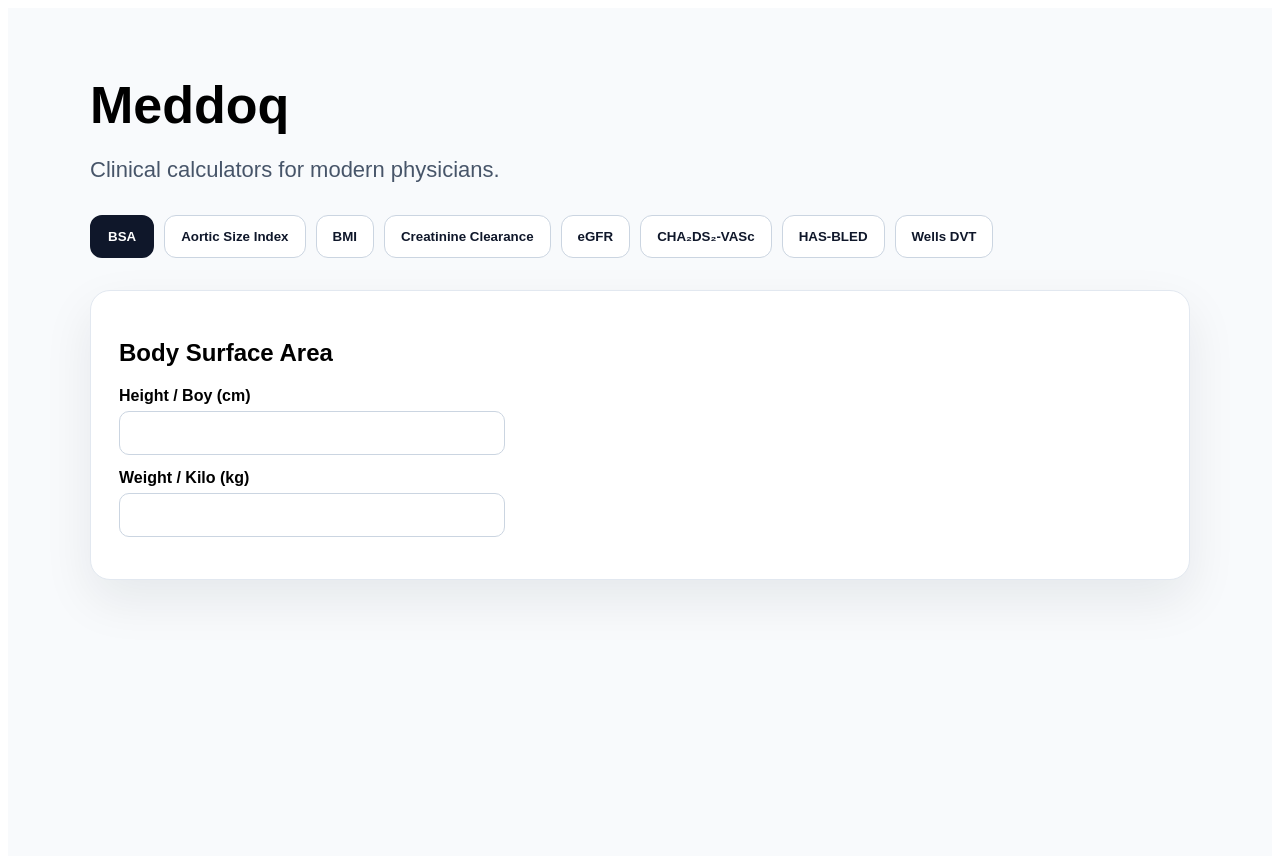
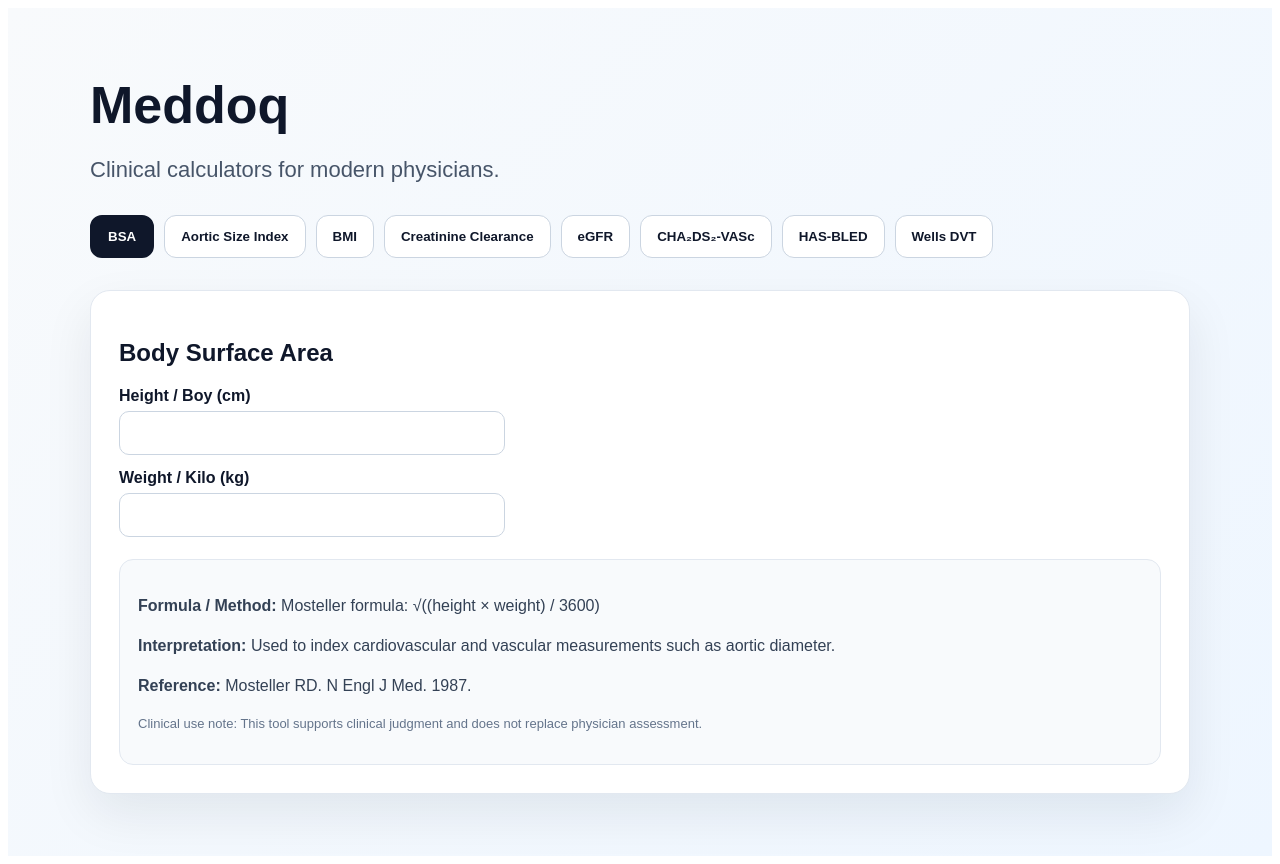
Before and after one commit to brsbyrm/meddoq, a Next.js app: page / in a window 1280 px wide. Built offline with nearby package versions, Linux system fonts and the light colour scheme.

Commit message:
Update page.js

```diff
--- a/app/page.js
+++ b/app/page.js
@@ -17,39 +17,24 @@ export default function Home() {
   const [active, setActive] = useState("BSA");
 
   return (
-    <main style={{ minHeight: "100vh", padding: 24, fontFamily: "Arial", background: "#f8fafc" }}>
-      <section style={{ maxWidth: 1100, margin: "0 auto" }}>
-        <h1 style={{ fontSize: 52, marginBottom: 8 }}>Meddoq</h1>
-        <p style={{ fontSize: 22, color: "#475569" }}>
-          Clinical calculators for modern physicians.
-        </p>
+    <main style={styles.main}>
+      <section style={styles.container}>
+        <h1 style={styles.logo}>Meddoq</h1>
+        <p style={styles.subtitle}>Clinical calculators for modern physicians.</p>
 
-        <div style={{ display: "flex", gap: 10, flexWrap: "wrap", margin: "32px 0" }}>
+        <div style={styles.tabs}>
           {calculators.map((c) => (
             <button
               key={c}
               onClick={() => setActive(c)}
-              style={{
-                padding: "12px 16px",
-                borderRadius: 12,
-                border: active === c ? "2px solid #0f172a" : "1px solid #cbd5e1",
-                background: active === c ? "#0f172a" : "white",
-                color: active === c ? "white" : "#0f172a",
-                fontWeight: 700,
-              }}
+              style={active === c ? styles.activeTab : styles.tab}
             >
               {c}
             </button>
           ))}
         </div>
 
-        <div style={{
-          background: "white",
-          border: "1px solid #e2e8f0",
-          borderRadius: 20,
-          padding: 28,
-          boxShadow: "0 20px 50px rgba(15,23,42,0.08)"
-        }}>
+        <div style={styles.card}>
           {active === "BSA" && <BSA />}
           {active === "Aortic Size Index" && <ASI />}
           {active === "BMI" && <BMI />}
@@ -66,28 +51,33 @@ export default function Home() {
 
 function Input({ label, value, setValue }) {
   return (
-    <label style={{ display: "block", marginBottom: 14, fontWeight: 600 }}>
+    <label style={styles.label}>
       {label}
       <input
         value={value}
         onChange={(e) => setValue(e.target.value)}
-        style={{
-          display: "block",
-          width: "100%",
-          maxWidth: 360,
-          marginTop: 6,
-          padding: 12,
-          borderRadius: 10,
-          border: "1px solid #cbd5e1",
-          fontSize: 16,
-        }}
+        style={styles.input}
+        inputMode="decimal"
       />
     </label>
   );
 }
 
+function Info({ formula, interpretation, reference }) {
+  return (
+    <div style={styles.info}>
+      <p><strong>Formula / Method:</strong> {formula}</p>
+      <p><strong>Interpretation:</strong> {interpretation}</p>
+      <p><strong>Reference:</strong> {reference}</p>
+      <p style={styles.disclaimer}>
+        Clinical use note: This tool supports clinical judgment and does not replace physician assessment.
+      </p>
+    </div>
+  );
+}
+
 function Result({ children }) {
-  return <div style={{ marginTop: 20, fontSize: 24, fontWeight: 800 }}>{children}</div>;
+  return <div style={styles.result}>{children}</div>;
 }
 
 function BSA() {
@@ -100,6 +90,11 @@ function BSA() {
     <Input label="Height / Boy (cm)" value={height} setValue={setHeight} />
     <Input label="Weight / Kilo (kg)" value={weight} setValue={setWeight} />
     {bsa && <Result>BSA: {bsa} m²</Result>}
+    <Info
+      formula="Mosteller formula: √((height × weight) / 3600)"
+      interpretation="Used to index cardiovascular and vascular measurements such as aortic diameter."
+      reference="Mosteller RD. N Engl J Med. 1987."
+    />
   </>;
 }
 
@@ -113,6 +108,11 @@ function ASI() {
     <Input label="Aortic diameter / Aort çapı (cm)" value={diameter} setValue={setDiameter} />
     <Input label="BSA (m²)" value={bsa} setValue={setBsa} />
     {asi && <Result>ASI: {asi} cm/m²</Result>}
+    <Info
+      formula="Aortic diameter / body surface area"
+      interpretation="Higher indexed aortic diameter may indicate higher relative aortic risk, especially in smaller patients."
+      reference="Davies RR et al. Ann Thorac Surg. 2006."
+    />
   </>;
 }
 
@@ -126,6 +126,11 @@ function BMI() {
     <Input label="Height / Boy (cm)" value={height} setValue={setHeight} />
     <Input label="Weight / Kilo (kg)" value={weight} setValue={setWeight} />
     {bmi && <Result>BMI: {bmi} kg/m²</Result>}
+    <Info
+      formula="Weight / height²"
+      interpretation="General weight classification: <18.5 underweight, 18.5–24.9 normal, 25–29.9 overweight, ≥30 obese."
+      reference="World Health Organization BMI classification."
+    />
   </>;
 }
 
@@ -149,6 +154,11 @@ function CrCl() {
     <Input label="Creatinine / Kreatinin (mg/dL)" value={creat} setValue={setCreat} />
     <label><input type="checkbox" checked={female} onChange={(e) => setFemale(e.target.checked)} /> Female</label>
     {result && <Result>CrCl: {result} mL/min</Result>}
+    <Info
+      formula="Cockcroft-Gault equation"
+      interpretation="Frequently used for drug dosing and renal function estimation. Use caution in extremes of body weight."
+      reference="Cockcroft DW, Gault MH. Nephron. 1976."
+    />
   </>;
 }
 
@@ -174,58 +184,168 @@ function EGFR() {
     <Input label="Creatinine / Kreatinin (mg/dL)" value={creat} setValue={setCreat} />
     <label><input type="checkbox" checked={female} onChange={(e) => setFemale(e.target.checked)} /> Female</label>
     {result && <Result>eGFR: {result} mL/min/1.73 m²</Result>}
+    <Info
+      formula="CKD-EPI 2021 creatinine equation"
+      interpretation="Used for chronic kidney disease staging and renal function assessment."
+      reference="Inker LA et al. N Engl J Med. 2021."
+    />
   </>;
 }
 
 function CHA() {
-  const [score, setScore] = useState(0);
   const items = [
     ["CHF", 1], ["Hypertension", 1], ["Age ≥75", 2], ["Diabetes", 1],
-    ["Stroke/TIA", 2], ["Vascular disease", 1], ["Age 65–74", 1], ["Female", 1]
+    ["Stroke/TIA", 2], ["Vascular disease", 1], ["Age 65–74", 1], ["Female sex", 1]
   ];
-
-  return <Score title="CHA₂DS₂-VASc" items={items} score={score} setScore={setScore} />;
+  return (
+    <Score
+      title="CHA₂DS₂-VASc"
+      items={items}
+      formula="Point-based clinical stroke-risk score in atrial fibrillation."
+      interpretation="Higher score indicates higher thromboembolic risk. Anticoagulation decisions should follow current AF guidelines."
+      reference="Lip GYH et al. Chest. 2010."
+    />
+  );
 }
 
 function HASBLED() {
-  const [score, setScore] = useState(0);
   const items = [
     ["Hypertension", 1], ["Abnormal renal/liver function", 1], ["Stroke", 1],
     ["Bleeding history", 1], ["Labile INR", 1], ["Elderly >65", 1], ["Drugs/alcohol", 1]
   ];
-
-  return <Score title="HAS-BLED" items={items} score={score} setScore={setScore} />;
+  return (
+    <Score
+      title="HAS-BLED"
+      items={items}
+      formula="Point-based bleeding risk score in anticoagulated AF patients."
+      interpretation="A score ≥3 suggests higher bleeding risk and need for closer review of modifiable risk factors."
+      reference="Pisters R et al. Chest. 2010."
+    />
+  );
 }
 
 function WellsDVT() {
-  const [score, setScore] = useState(0);
   const items = [
     ["Active cancer", 1], ["Paralysis or immobilization", 1], ["Recently bedridden/surgery", 1],
     ["Tenderness along deep veins", 1], ["Entire leg swollen", 1], ["Calf swelling >3 cm", 1],
     ["Pitting edema", 1], ["Collateral superficial veins", 1], ["Previous DVT", 1],
     ["Alternative diagnosis as likely", -2]
   ];
-
-  return <Score title="Wells DVT Score" items={items} score={score} setScore={setScore} />;
+  return (
+    <Score
+      title="Wells DVT Score"
+      items={items}
+      formula="Clinical prediction rule for suspected deep vein thrombosis."
+      interpretation="Commonly interpreted as low, moderate or high pretest probability depending on total score and local protocol."
+      reference="Wells PS et al. Lancet. 1997."
+    />
+  );
 }
 
-function Score({ title, items, score, setScore }) {
+function Score({ title, items, formula, interpretation, reference }) {
   const [checked, setChecked] = useState({});
 
-  function toggle(name, points) {
-    const isChecked = !checked[name];
-    setChecked({ ...checked, [name]: isChecked });
-    setScore(score + (isChecked ? points : -points));
-  }
+  const score = items.reduce((sum, [name, points]) => checked[name] ? sum + points : sum, 0);
 
   return <>
     <h2>{title}</h2>
     {items.map(([name, points]) => (
       <label key={name} style={{ display: "block", marginBottom: 10 }}>
-        <input type="checkbox" checked={!!checked[name]} onChange={() => toggle(name, points)} />{" "}
+        <input
+          type="checkbox"
+          checked={!!checked[name]}
+          onChange={() => setChecked({ ...checked, [name]: !checked[name] })}
+        />{" "}
         {name} ({points > 0 ? "+" : ""}{points})
       </label>
     ))}
     <Result>Score: {score}</Result>
+    <Info formula={formula} interpretation={interpretation} reference={reference} />
   </>;
 }
+
+const styles = {
+  main: {
+    minHeight: "100vh",
+    padding: 24,
+    fontFamily: "Arial, sans-serif",
+    background: "linear-gradient(135deg, #f8fafc, #eef6ff)",
+    color: "#0f172a"
+  },
+  container: {
+    maxWidth: 1100,
+    margin: "0 auto"
+  },
+  logo: {
+    fontSize: 52,
+    marginBottom: 8
+  },
+  subtitle: {
+    fontSize: 22,
+    color: "#475569"
+  },
+  tabs: {
+    display: "flex",
+    gap: 10,
+    flexWrap: "wrap",
+    margin: "32px 0"
+  },
+  tab: {
+    padding: "12px 16px",
+    borderRadius: 12,
+    border: "1px solid #cbd5e1",
+    background: "white",
+    color: "#0f172a",
+    fontWeight: 700
+  },
+  activeTab: {
+    padding: "12px 16px",
+    borderRadius: 12,
+    border: "2px solid #0f172a",
+    background: "#0f172a",
+    color: "white",
+    fontWeight: 700
+  },
+  card: {
+    background: "white",
+    border: "1px solid #e2e8f0",
+    borderRadius: 20,
+    padding: 28,
+    boxShadow: "0 20px 50px rgba(15,23,42,0.08)"
+  },
+  label: {
+    display: "block",
+    marginBottom: 14,
+    fontWeight: 600
+  },
+  input: {
+    display: "block",
+    width: "100%",
+    maxWidth: 360,
+    marginTop: 6,
+    padding: 12,
+    borderRadius: 10,
+    border: "1px solid #cbd5e1",
+    fontSize: 16
+  },
+  result: {
+    marginTop: 20,
+    marginBottom: 20,
+    fontSize: 24,
+    fontWeight: 800,
+    color: "#0f172a"
+  },
+  info: {
+    marginTop: 22,
+    padding: 18,
+    borderRadius: 14,
+    background: "#f8fafc",
+    border: "1px solid #e2e8f0",
+    color: "#334155",
+    lineHeight: 1.5
+  },
+  disclaimer: {
+    fontSize: 13,
+    color: "#64748b"
+  }
+};
```
